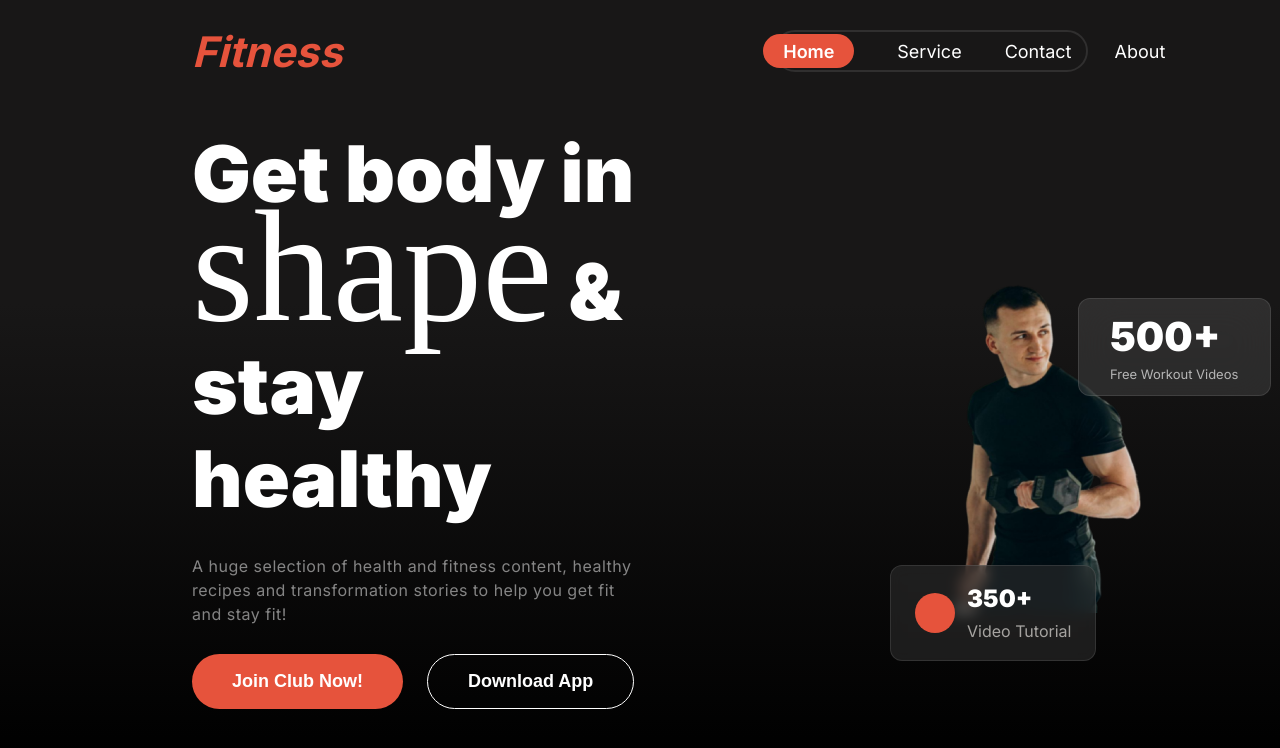
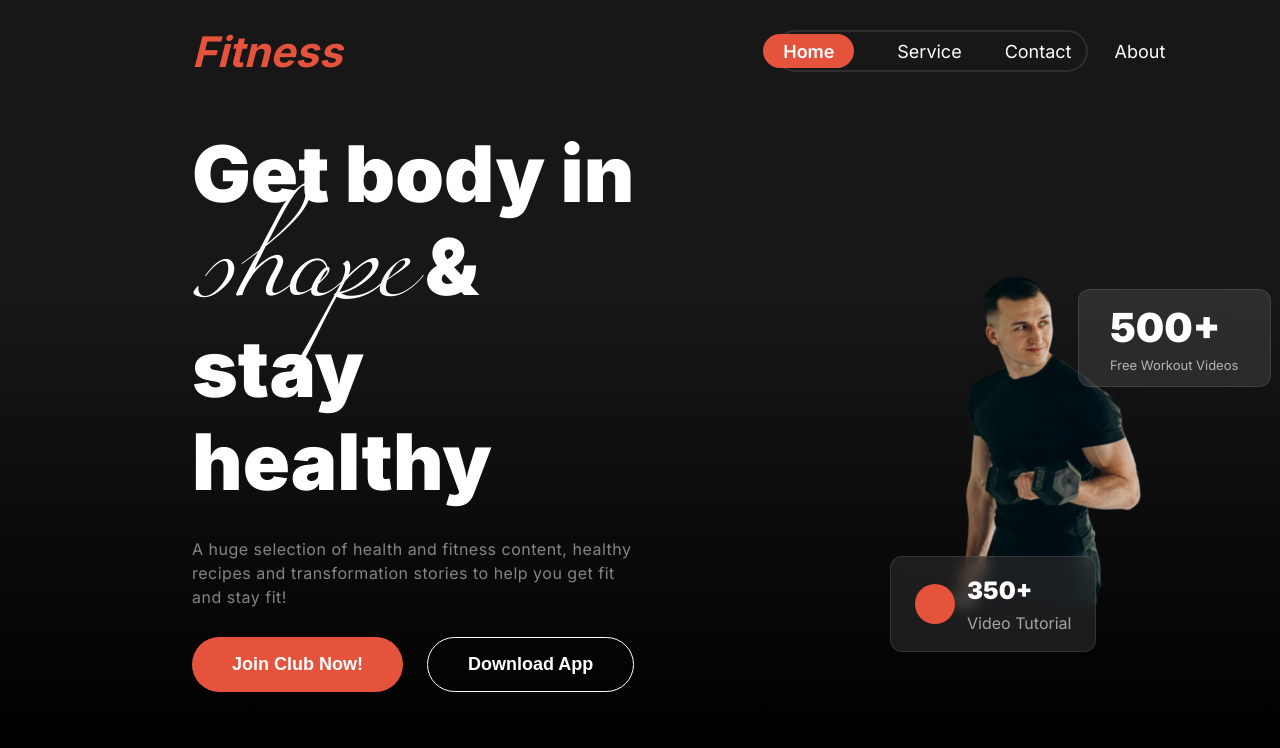
Before and after one commit to kyoChiwow/Asssignment-2, a plain HTML site: page index.html in a window 1280 px wide. Drawn offline with Linux system fonts and the light colour scheme; the site is published under a folder, as on GitHub Pages, so addresses that start at the root find nothing; some icons are missing.

Commit message:
added a bit of change

```diff
--- a/styles/styles.css
+++ b/styles/styles.css
@@ -7,7 +7,7 @@
 
 @font-face {
   font-family: miama;
-  src: url(/fonts/miama.regular.ttf);
+  src: url(../fonts/miama.regular.ttf);
 }
 
 
```
